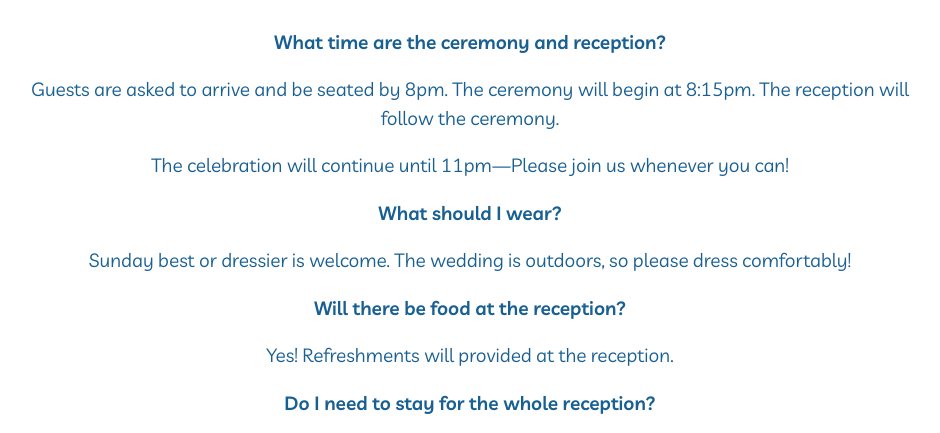
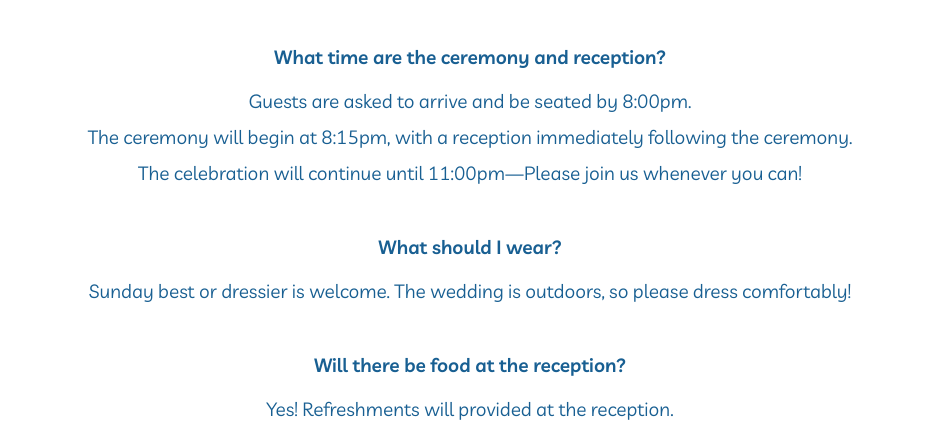
Before and after one commit to emmaohn/leviandemma, a website: page questions.html in a window 1280 px wide. Shown: the part 302-735 px from the top of the page, without its empty margins (170-1110 px from the left). Drawn offline with nearby package versions, Linux system fonts and the light colour scheme; files that its build step writes are made by us from their sources; files whose address does not match are found by name; a web font is replaced by a local one.

Commit message:
Updated words, new questions styles

```diff
--- a/questions.html
+++ b/questions.html
@@ -18,8 +18,9 @@
       <img class="center flower" src="images/elements/17.svg" alt="">
 
       <h5>What time are the ceremony and reception?</h5>
-      <p>Guests are asked to arrive and be seated by 8pm. The ceremony will begin at 8:15pm. The reception will follow the ceremony.</p>
-      <p>The celebration will continue until 11pm&mdash;Please join us whenever you can!</p>
+      <p>Guests are asked to arrive and be seated by 8:00pm.</p>
+      <p>The ceremony will begin at 8:15pm, with a reception immediately following the ceremony.</p>
+      <p>The celebration will continue until 11:00pm&mdash;Please join us whenever you can!</p>
 
       <h5>What should I wear?</h5>
       <p>Sunday best or dressier is welcome. The wedding is outdoors, so please dress comfortably!</p>
--- a/styles/scss/_index.scss
+++ b/styles/scss/_index.scss
@@ -90,10 +90,18 @@
 }
 
 .questions {
+  h5 {
+    margin-top: 2.4em;
+    margin-bottom: 1.4em;
+  }
+  p {
+    margin-top: -.6em;
+  }
+
   .flower {
     width: 30%;
     margin-top: .6em;
-    margin-bottom: 1.6em;
+    margin-bottom: 1em;
   }
 }
 
```
